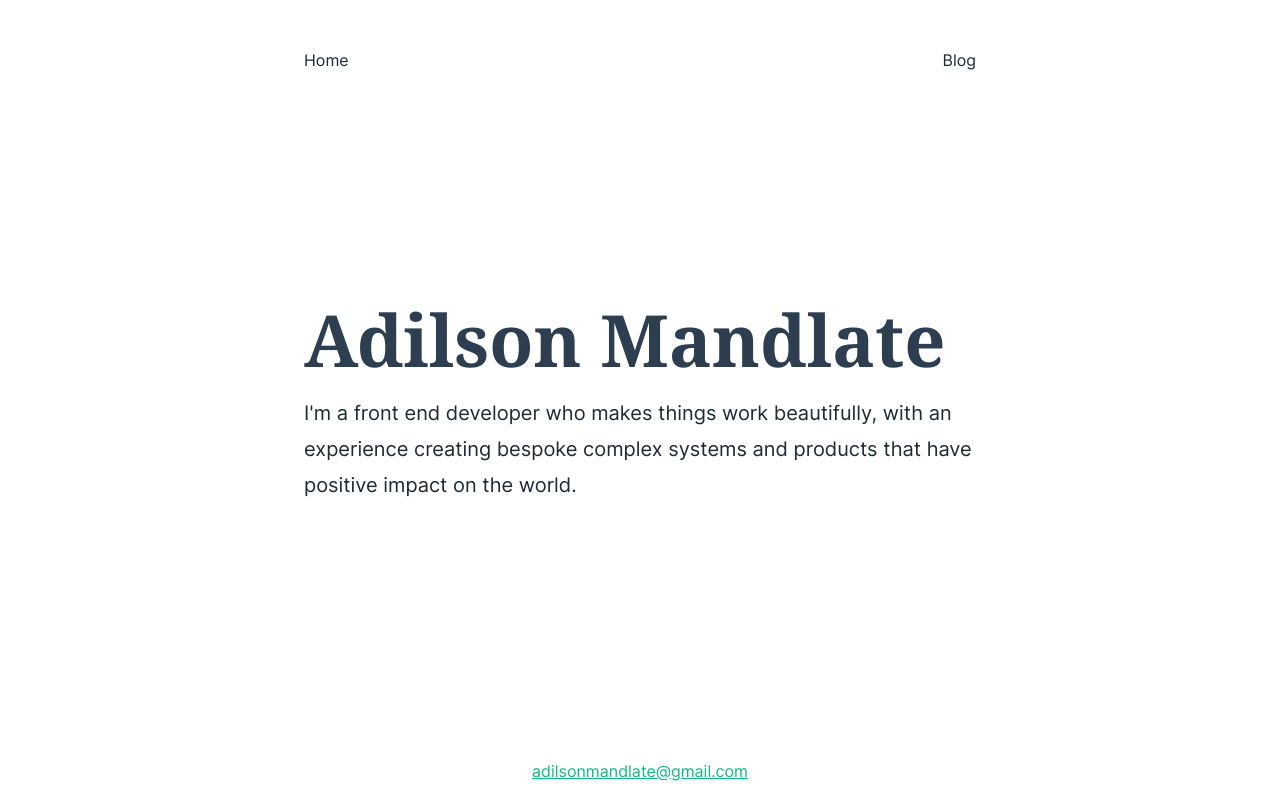
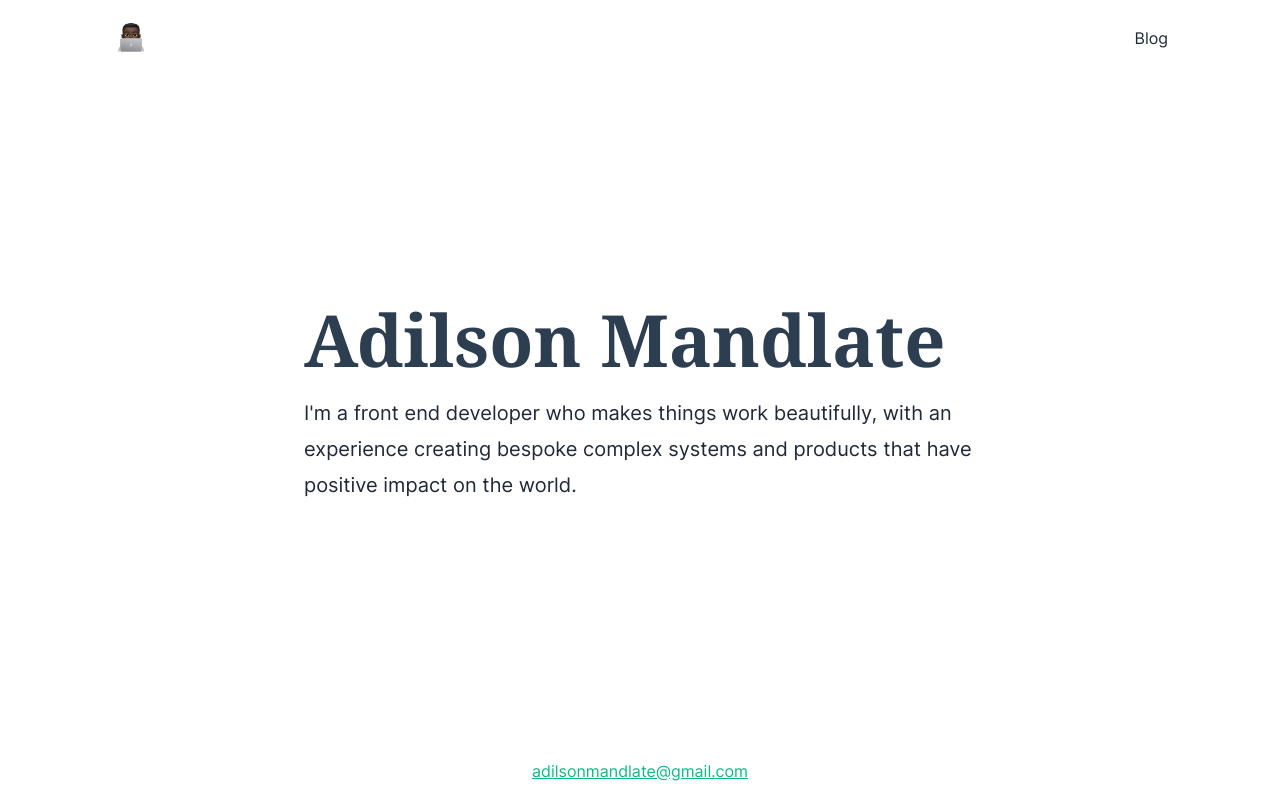
Before and after one commit to adilsonmandlate/adilsonmandlate.dev, a Next.js app: page / in a window 1280 px wide. Built offline with nearby package versions, Linux system fonts and the light colour scheme; what @tailwindcss/typography would draw is missing.

Commit message:
feat: add image to home page link

```diff
--- a/src/components/Navbar/Navbar.js
+++ b/src/components/Navbar/Navbar.js
@@ -1,10 +1,18 @@
 import Link from "next/link";
+import Image from "next/image";
 
 const Navbar = () => {
   return (
-    <nav className="flex flex-row items-center fixed top-0 right-0 left-0 justify-between max-w-3xl w-full mx-auto px-12 py-6 md:py-12 bg-white dark:bg-gray-900">
+    <nav className="custom-nav flex flex-row items-center fixed top-0 right-0 left-0 justify-between max-w-6xl w-full mx-auto px-6 md:px-12 py-4 bg-white dark:bg-gray-900">
       <Link href="/">
-        <a className="text-gray-800 dark:text-gray-50 no-underline">Home</a>
+        <a className="text-gray-800 dark:text-gray-50 no-underline">
+          <Image
+            src="/icon-512.png"
+            width={38}
+            height={38}
+            alt="Adilson Mandlate"
+          />
+        </a>
       </Link>
 
       <Link href="/blog/test-post">
```
